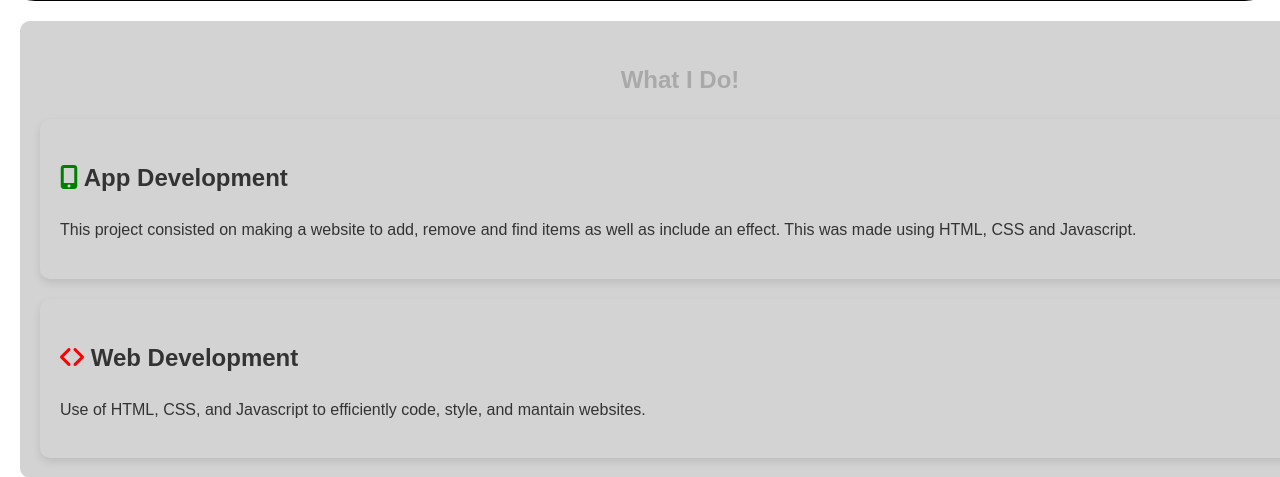
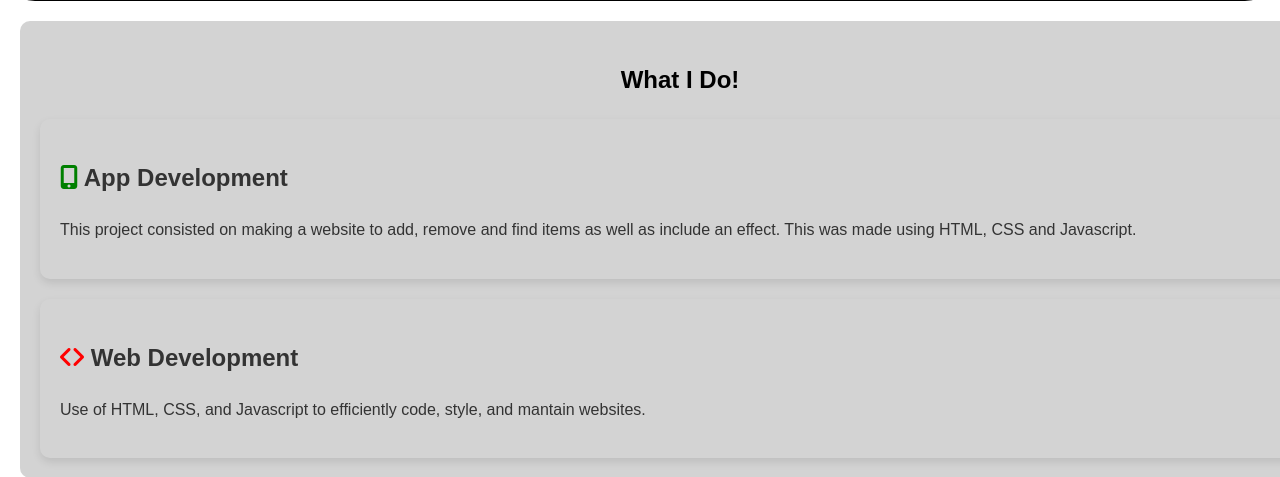
Before and after one commit to jaimeland/Portfolio, a PHP site: page /Home.html in a window 1280 px wide; the page is wider, and only the part inside the window is pictured. Shown: the part 1090-1567 px from the top of that part. Run offline with PHP 8.4, Linux system fonts and the light colour scheme.

Commit message:
sofwtare

```diff
--- a/styles.css
+++ b/styles.css
@@ -152,7 +152,7 @@ a {
 
 .software h1{  /* Main software heading */
     text-align: center;
-    color: darkgrey;
+    color: black;
 }
 
 .software-list {
```
